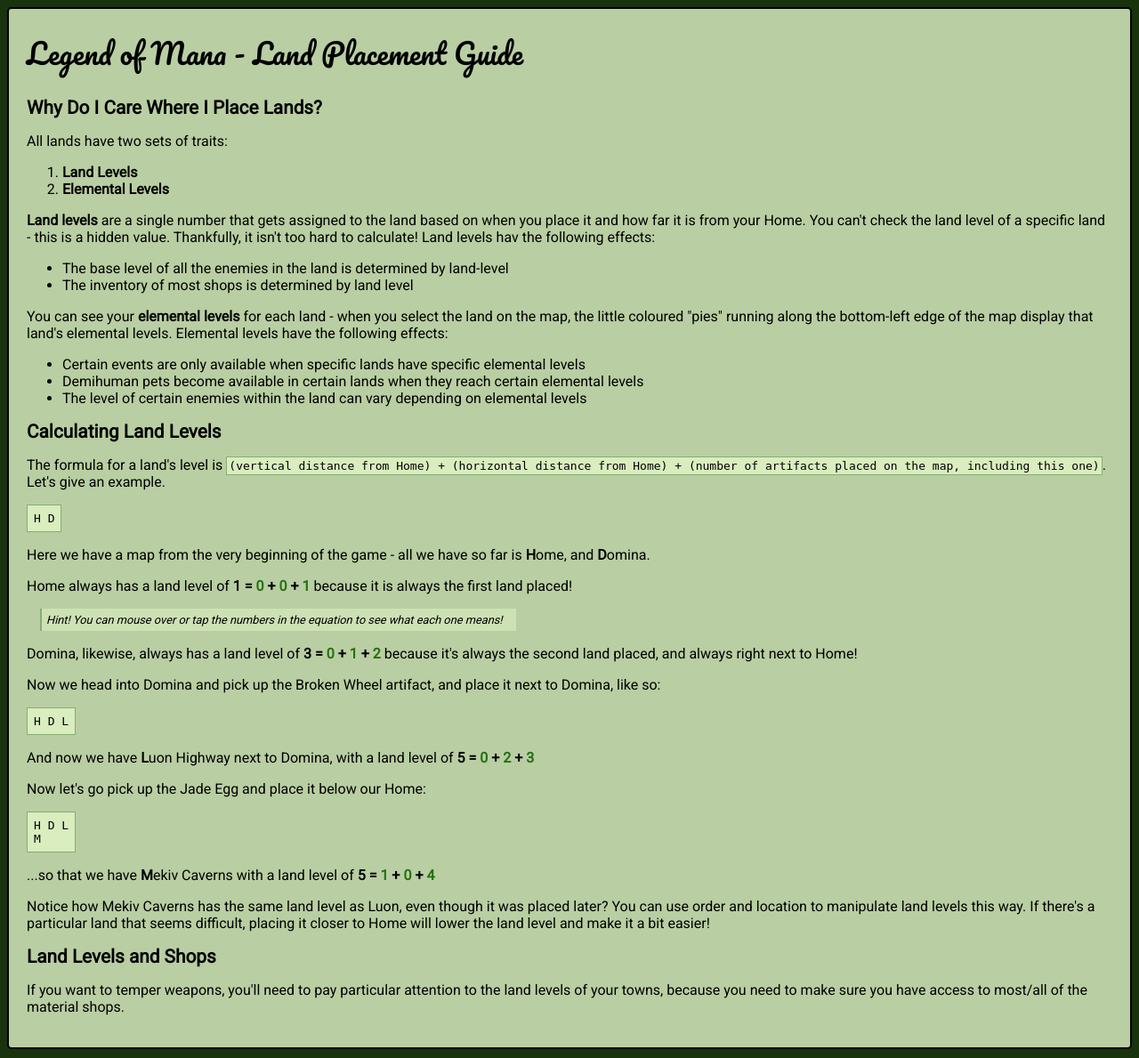
After one commit to caggles/lom-tools, a PHP site: page /other/land-levels.html in a window 1280 px wide. The commit adds this page. Shown: the whole page at 89% size. Run offline with PHP 8.4, Linux system fonts and the light colour scheme.

Commit message:
started adding some other guides or whatever

```diff
--- a/instruments/instrument_search.html
+++ b/instruments/instrument_search.html
@@ -2,12 +2,14 @@
 
     <head>
         <script src="https://ajax.googleapis.com/ajax/libs/jquery/3.5.1/jquery.min.js"></script>
-        <script src="resources/instrument_data.js"></script>
+        <script src="../resources/instrument_data.js"></script>
         <script src="instrument_search.js"></script>
         <link rel="preconnect" href="https://fonts.googleapis.com">
         <link rel="preconnect" href="https://fonts.gstatic.com" crossorigin>
         <link href="https://fonts.googleapis.com/css2?family=Pacifico&family=Roboto&display=swap" rel="stylesheet">
+        <link rel="stylesheet" href="../resources/general_style.css">
         <link rel="stylesheet" href="instrument_search.css">
+
         <title>Legend of Mana - Instrument Search</title>
 
     </head>
--- /dev/null
+++ b/other/land-levels.css
@@ -0,0 +1,11 @@
+.tooltip {
+  display: inline;
+}
+
+.tooltiptext {
+    width: 10em;
+}
+
+h3 {
+    font-size: 1.3em;
+}
--- /dev/null
+++ b/other/land-levels.html
@@ -0,0 +1,99 @@
+<html>
+
+    <head>
+        <link rel="preconnect" href="https://fonts.googleapis.com">
+        <link rel="preconnect" href="https://fonts.gstatic.com" crossorigin>
+        <link href="https://fonts.googleapis.com/css2?family=Pacifico&family=Roboto&display=swap" rel="stylesheet">
+        <link rel="stylesheet" href="../resources/general_style.css">
+        <link rel="stylesheet" href="land-levels.css">
+
+        <title>Legend of Mana - Land Placement Guide</title>
+
+    </head>
+    <body>
+
+        <div class="container">
+            <div>
+
+                <h1>Legend of Mana - Land Placement Guide</h1>
+
+                <h3>Why Do I Care Where I Place Lands?</h3>
+                <p>
+                    All lands have two sets of traits:
+                </p>
+                <ol>
+                    <li><b>Land Levels</b></li>
+                    <li><b>Elemental Levels</b></li>
+                </ol>
+                <p>
+                    <b>Land levels</b> are a single number that gets assigned to the land based on when you place it and how far it is from your Home. You can't check the land level of a specific land - this is a hidden value. Thankfully, it isn't too hard to calculate! Land levels hav the following effects:
+                </p>
+                <ul>
+                    <li>The base level of all the enemies in the land is determined by land-level</li>
+                    <li>The inventory of most shops is determined by land level</li>
+                </ul>
+                <p>
+                    You can see your <b>elemental levels</b> for each land - when you select the land on the map, the little coloured "pies" running along the bottom-left edge of the map display that land's elemental levels. Elemental levels have the following effects:
+                </p>
+                <ul>
+                    <li>Certain events are only available when specific lands have specific elemental levels</li>
+                    <li>Demihuman pets become available in certain lands when they reach certain elemental levels</li>
+                    <li>The level of certain enemies within the land can vary depending on elemental levels</li>
+                </ul>
+
+                <h3>Calculating Land Levels</h3>
+                <p>The formula for a land's level is <code>(vertical distance from Home) + (horizontal distance from Home) + (number of artifacts placed on the map, including this one)</code>. Let's give an example.</p>
+                <div class="codeblock">
+                    H D
+                </div>
+                <p>
+                    Here we have a map from the very beginning of the game - all we have so far is <b>H</b>ome, and <b>D</b>omina.
+                </p>
+                <p>
+                    Home always has a land level of <b>1 =
+                    <span class=tooltip>0<span class="tooltiptext">vertical distance from Home</span></span> +
+                    <span class=tooltip>0<span class="tooltiptext">horizontal distance from Home</span></span> +
+                    <span class=tooltip>1<span class="tooltiptext">number of artifacts placed on the map, including this one</span></span></b>
+                    because it is always the first land placed!
+                </p>
+                <div class="callout">
+                    Hint! You can mouse over or tap the numbers in the equation to see what each one means!
+                </div>
+                <p>
+                    Domina, likewise, always has a land level of <b>3 =
+                    <span class=tooltip>0<span class="tooltiptext">vertical distance from Home</span></span> +
+                    <span class=tooltip>1<span class="tooltiptext">horizontal distance from Home</span></span> +
+                    <span class=tooltip>2<span class="tooltiptext">number of artifacts placed on the map, including this one</span></span></b>
+                    because it's always the second land placed, and always right next to Home!
+                </p>
+                <p>Now we head into Domina and pick up the Broken Wheel artifact, and place it next to Domina, like so:</p>
+                <div class="codeblock">
+                    H D L
+                </div>
+                <p>
+                    And now we have <b>L</b>uon Highway next to Domina, with a land level of <b>5 =
+                    <span class=tooltip>0<span class="tooltiptext">vertical distance from Home</span></span> +
+                    <span class=tooltip>2<span class="tooltiptext">horizontal distance from Home</span></span> +
+                    <span class=tooltip>3<span class="tooltiptext">number of artifacts placed on the map, including this one</span></span></b>
+                </p>
+                <p>Now let's go pick up the Jade Egg and place it below our Home:</p>
+                <div class="codeblock">
+                    H D L <br>
+                    M
+                </div>
+                <p>
+                    ...so that we have <b>M</b>ekiv Caverns with a land level of <b>5 =
+                    <span class=tooltip>1<span class="tooltiptext">vertical distance from Home</span></span> +
+                    <span class=tooltip>0<span class="tooltiptext">horizontal distance from Home</span></span> +
+                    <span class=tooltip>4<span class="tooltiptext">number of artifacts placed on the map, including this one</span></span></b>
+                </p>
+                <p>Notice how Mekiv Caverns has the same land level as Luon, even though it was placed later? You can use order and location to manipulate land levels this way. If there's a particular land that seems difficult, placing it closer to Home will lower the land level and make it a bit easier!</p>
+
+                <h3>Land Levels and Shops</h3>
+                <p>If you want to temper weapons, you'll need to pay particular attention to the land levels of your towns, because you need to make sure you have access to most/all of the material shops.</p>
+
+            </div>
+        </div>
+
+    </body>
+</html>
--- /dev/null
+++ b/resources/general_style.css
@@ -0,0 +1,93 @@
+body {
+    font-family: "Roboto", Arial, Helvetica, sans-serif;
+    background-color: #19330d;
+}
+
+img {
+    margin-right: 30px;
+}
+
+h1 {
+    font-family: "Pacifico", Arial, Helvetica, sans-serif;
+    font-weight: normal;
+}
+
+h3 {
+    margin: 0 0 8px 0;
+    font-family: "Roboto", Arial, Helvetica, sans-serif;
+    font-size: 1em;
+    font-weight: bold;
+}
+
+.flex-container, .container {
+    background-color: rgba(225, 245, 199, 0.8);
+    display: flex;
+    border: 2px solid #000000;
+    border-radius: 5px;
+}
+
+.flex-container {
+    padding: 5px 5px 10px 5px;
+}
+
+.container {
+    padding: 0 20px 20px 20px;
+    margin-bottom: 10px;
+}
+
+.flex-child {
+    flex: 1;
+    padding: 15px;
+    margin-right: 10px;
+}
+
+code {
+    background-color: rgba(225, 245, 199, 0.8);
+    border: 1px solid #87ad73;
+    padding: 2px;
+}
+
+.codeblock {
+    display:inline-block;
+    font-family: monospace;
+    width: auto;
+    padding: 7px;
+    background-color: rgba(225, 245, 199, 0.8);
+    border: 1px solid #87ad73;
+}
+
+.tooltip {
+    position: relative;
+    display: block;
+    color: #247012;
+}
+
+.tooltip:hover {
+    color: #FFFFFF;
+}
+
+.tooltip .tooltiptext {
+    visibility: hidden;
+    color: #000000;
+    background-color: rgba(225, 245, 199, 0.8);
+    border: 1px solid #000000;
+    padding: 3px;
+    position: absolute;
+    z-index: 1;
+    bottom: 100%;
+    font-size: 0.7em;
+}
+
+.tooltip:hover .tooltiptext {
+  visibility: visible;
+}
+
+.callout {
+    display:inline-block;
+    background-color: rgba(225, 245, 199, 0.5);
+    padding: 5px 15px 5px 5px;
+    margin-left: 15px;
+    border-left: 2px solid #87ad73;
+    font-style: italic;
+    font-size: 0.8em;
+}
```
Also changed, not shown: instruments/instrument_search.css (+3 -53 lines), tempering/how-to-temper.html (added, +25 -0 lines), resources/instrument_data.js (renamed from instruments/resources/instrument_data.js), resources/workshop.jpg (renamed from instruments/resources/workshop.jpg).
